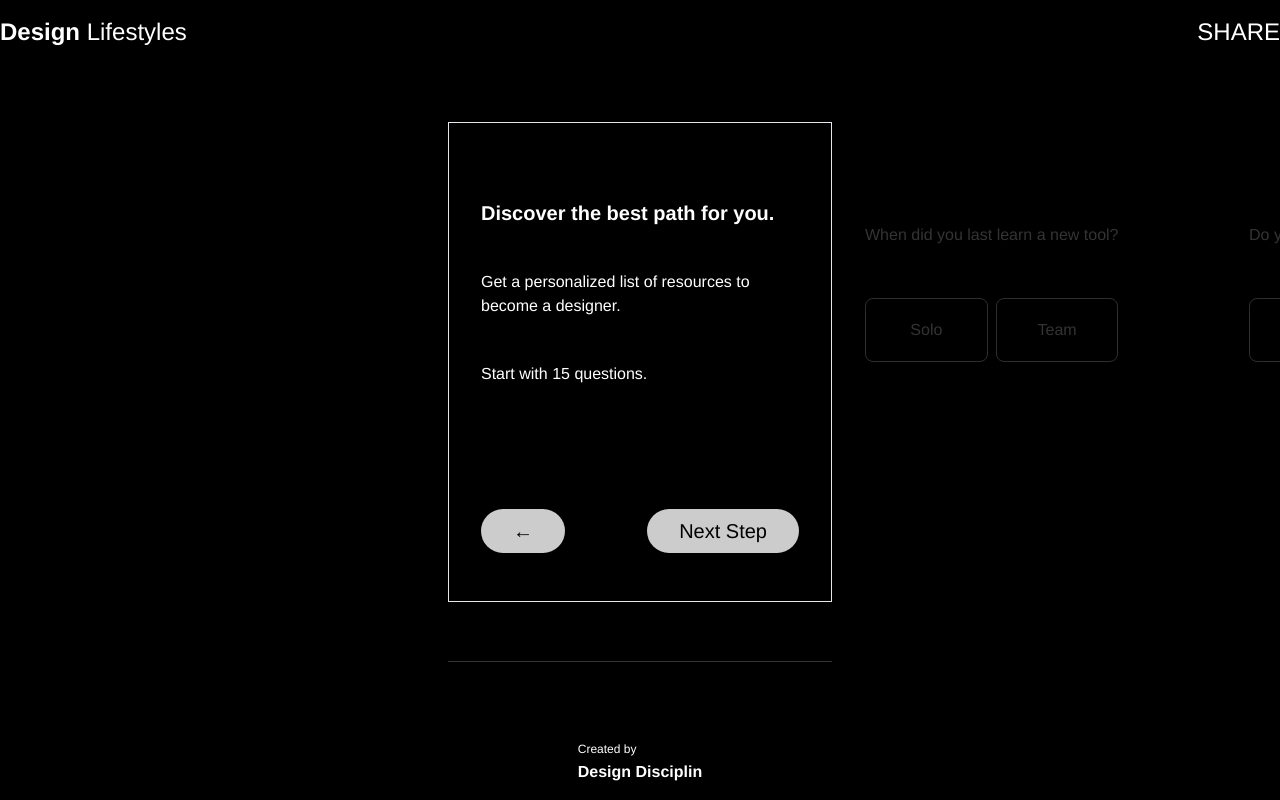
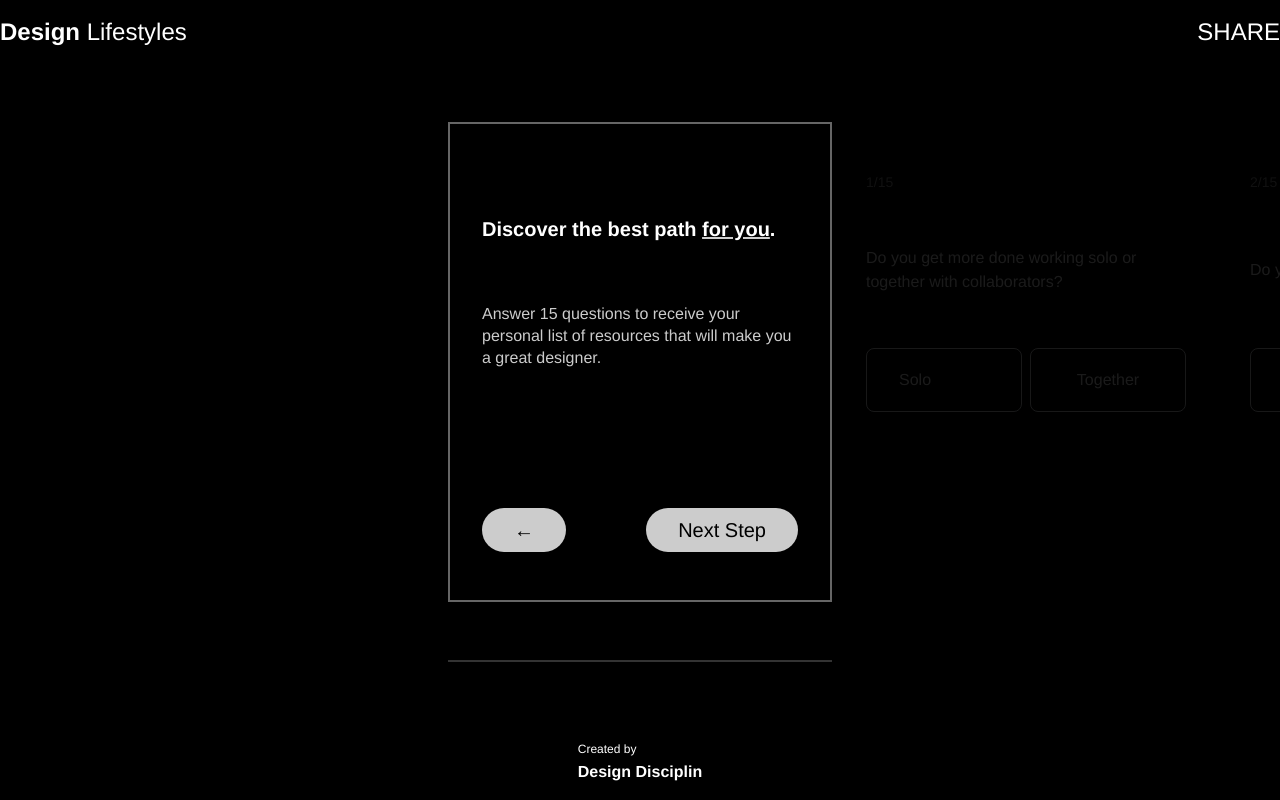
Before and after one commit to mbaytas/design-navigator, a Next.js app: page / in a window 1280 px wide. Shown: the top 800 px of the page. Built offline with nearby package versions, Linux system fonts and the light colour scheme; a web font is replaced by a local one.

Commit message:
lots of stuff

```diff
--- a/pages/index.js
+++ b/pages/index.js
@@ -9,7 +9,22 @@ import styles from "../styles/Home.module.css";
 
 export default function Home() {
   let [step, setStep] = useState(0);
-  let [social, setSocial] = useState("social");
+
+  let [progressive1, setProgressive1] = useState(null);
+  let [progressive2, setProgressive2] = useState(null);
+  let [progressive3, setProgressive3] = useState(null);
+  let [progressive4, setProgressive4] = useState(null);
+  let [progressive5, setProgressive5] = useState(null);
+  let [social1, setSocial1] = useState(null);
+  let [social2, setSocial2] = useState(null);
+  let [social3, setSocial3] = useState(null);
+  let [social4, setSocial4] = useState(null);
+  let [social5, setSocial5] = useState(null);
+  let [strategic1, setStrategic1] = useState(null);
+  let [strategic2, setStrategic2] = useState(null);
+  let [strategic3, setStrategic3] = useState(null);
+  let [strategic4, setStrategic4] = useState(null);
+  let [strategic5, setStrategic5] = useState(null);
 
   const handleClickNext = (event) => {
     if (step < 15) {
@@ -23,114 +38,174 @@ export default function Home() {
   };
 
   const stepClasses = {
-    0: "translate-x-0 [&>:nth-child(1)]:opacity-100",
-    1: "translate-x-[-24rem] [&>:nth-child(2)]:opacity-100",
-    2: "translate-x-[-48rem] [&>:nth-child(3)]:opacity-100",
-    3: "translate-x-[-72rem] [&>:nth-child(4)]:opacity-100",
-    4: "translate-x-[-96rem] [&>:nth-child(5)]:opacity-100",
-    5: "translate-x-[-120rem] [&>:nth-child(6)]:opacity-100",
-    6: "translate-x-[-144rem] [&>:nth-child(7)]:opacity-100",
-    7: "translate-x-[-168rem] [&>:nth-child(8)]:opacity-100",
-    8: "translate-x-[-192rem] [&>:nth-child(9)]:opacity-100",
-    9: "translate-x-[-216rem] [&>:nth-child(10)]:opacity-100",
-    10: "translate-x-[-240rem] [&>:nth-child(11)]:opacity-100",
-    11: "translate-x-[-264rem] [&>:nth-child(12)]:opacity-100",
-    12: "translate-x-[-288rem] [&>:nth-child(13)]:opacity-100",
-    13: "translate-x-[-312rem] [&>:nth-child(14)]:opacity-100",
-    14: "translate-x-[-336rem] [&>:nth-child(15)]:opacity-100",
-    15: "translate-x-[-360rem] [&>:nth-child(16)]:opacity-100",
+    0: "[&>:nth-child(1)]:opacity-100 [&>:nth-child(1)]:pointer-events-auto translate-x-0 ",
+    1: "[&>:nth-child(2)]:opacity-100 [&>:nth-child(2)]:pointer-events-auto translate-x-[-24rem] ",
+    2: "[&>:nth-child(3)]:opacity-100 [&>:nth-child(3)]:pointer-events-auto translate-x-[-48rem]",
+    3: "[&>:nth-child(4)]:opacity-100 [&>:nth-child(4)]:pointer-events-auto translate-x-[-72rem]",
+    4: "[&>:nth-child(5)]:opacity-100 [&>:nth-child(5)]:pointer-events-auto translate-x-[-96rem]",
+    5: "[&>:nth-child(6)]:opacity-100 [&>:nth-child(6)]:pointer-events-auto translate-x-[-120rem]",
+    6: "[&>:nth-child(7)]:opacity-100 [&>:nth-child(7)]:pointer-events-auto translate-x-[-144rem]",
+    7: "[&>:nth-child(8)]:opacity-100 [&>:nth-child(8)]:pointer-events-auto translate-x-[-168rem]",
+    8: "[&>:nth-child(9)]:opacity-100 [&>:nth-child(9)]:pointer-events-auto translate-x-[-192rem]",
+    9: "[&>:nth-child(10)]:opacity-100 [&>:nth-child(10)]:pointer-events-auto translate-x-[-216rem]",
+    10: "[&>:nth-child(11)]:opacity-100 [&>:nth-child(11)]:pointer-events-auto translate-x-[-240rem]",
+    11: "[&>:nth-child(12)]:opacity-100 [&>:nth-child(12)]:pointer-events-auto translate-x-[-264rem]",
+    12: "[&>:nth-child(13)]:opacity-100 [&>:nth-child(13)]:pointer-events-auto translate-x-[-288rem]",
+    13: "[&>:nth-child(14)]:opacity-100 [&>:nth-child(14)]:pointer-events-auto translate-x-[-312rem]",
+    14: "[&>:nth-child(15)]:opacity-100 [&>:nth-child(15)]:pointer-events-auto translate-x-[-336rem]",
+    15: "[&>:nth-child(16)]:opacity-100 [&>:nth-child(16)]:pointer-events-auto translate-x-[-360rem]",
   };
 
   const questions = [
     {
       id: "q1",
-      text: "When did you last learn a new tool?",
+      radioValue: social1,
+      radioOnChange: setSocial1,
+      text: "Do you get more done working solo or together with collaborators?",
       a1: "Solo",
-      a2: "Team",
+      a2: "Together",
+      val1: 0,
+      val2: 1,
     },
     {
       id: "q2",
+      radioValue: social2,
+      radioOnChange: setSocial2,
       text: "Do you enjoy going to conferences?",
       a1: "Yes",
       a2: "No",
+      val1: 1,
+      val2: 0,
     },
     {
       id: "q3",
-      text: "Your DMs are...",
-      a1: "open",
-      a2: "locked",
+      radioValue: social3,
+      radioOnChange: setSocial3,
+      text: "Your inbox is...",
+      a1: "Open",
+      a2: "Private",
+      val1: 1,
+      val2: 0,
     },
     {
       id: "q4",
-      text: "Do enjoy working solo or on larger projects with a team?",
-      a1: "Solo",
-      a2: "Team",
+      radioValue: social4,
+      radioOnChange: setSocial4,
+      text: "Do you enjoy talking in front of an audience?",
+      a1: "Yes",
+      a2: "No",
+      val1: 1,
+      val2: 0,
     },
     {
       id: "q5",
-      text: "Do you enjoy pitching your ideas to an audience?",
-      a1: "Yes",
-      a2: "No",
+      radioValue: social5,
+      radioOnChange: setSocial5,
+      text: "When people disagree with you, you...",
+      a1: "Compromise",
+      a2: "Defend Yourself",
+      val1: 1,
+      val2: 0,
     },
     {
       id: "q6",
-      text: "Do you periodically write down your personal goals?",
-      a1: "Yes",
-      a2: "No",
+      radioValue: progressive1,
+      radioOnChange: setProgressive1,
+      text: "When your can't figure it out, you...",
+      a1: "Hit Google",
+      a2: "Call a Friend",
+      val1: 1,
+      val2: 0,
     },
     {
       id: "q7",
-      text: "Are you always looking for new tools?",
-      a1: "Yes",
-      a2: "No",
+      radioValue: progressive2,
+      radioOnChange: setProgressive2,
+      text: "When was the last time you learned how to use a new tool?",
+      a1: "This Year",
+      a2: "A Few Years Ago",
+      val1: 1,
+      val2: 0,
     },
     {
       id: "q8",
-      text: "When your software doesn’t work, you...",
-      a1: "hit Google",
-      a2: "call someone",
+      radioValue: progressive3,
+      radioOnChange: setProgressive3,
+      text: "How many books have you read within the 12 months?",
+      a1: "More than 5",
+      a2: "More like 0",
+      val1: 1,
+      val2: 0,
     },
     {
       id: "q9",
-      text: "Learning how something work is usually… boring/exciting.",
-      a1: "Boring",
-      a2: "Exciting",
+      radioValue: progressive4,
+      radioOnChange: setProgressive4,
+      text: "If you could only have one, you'd choose...",
+      a1: "YouTube",
+      a2: "Netflix",
+      val1: 1,
+      val2: 0,
     },
     {
       id: "q10",
-      text: "Do you usually like to learn and teach what you just learned to someone?",
-      a1: "Yes",
-      a2: "No",
+      radioValue: progressive5,
+      radioOnChange: setProgressive5,
+      text: "Would you accept to join the first crew to go to Mars?",
+      a1: "Sign Me Up",
+      a2: "No Thanks",
+      val1: 1,
+      val2: 0,
     },
     {
       id: "q11",
-      text: "Do you like to take initiative and come up with plans, ideas or do you usually feel more comfortable to listen to what other people have in mind?",
+      radioValue: strategic1,
+      radioOnChange: setStrategic1,
+      text: "Are you as comfortable with Excel as you are with Photoshop?",
       a1: "Yes",
       a2: "No",
+      val1: 1,
+      val2: 0,
     },
     {
       id: "q12",
-      text: "Would you prefer to have a regular work-time schedule or to be flexible and change based on projects you have?",
-      a1: "Yes",
-      a2: "No",
+      radioValue: strategic2,
+      radioOnChange: setStrategic2,
+      text: "Weekends are for...",
+      a1: "Family",
+      a2: "Side Projects",
+      val1: 0,
+      val2: 1,
     },
     {
       id: "q13",
-      text: "Would you be up to address financial bureaucracy and be willing to learn about it?",
-      a1: "Yes",
-      a2: "No",
+      radioValue: strategic3,
+      radioOnChange: setStrategic3,
+      text: "Would you rather pick stocks to invest in, or leave your savings in a fund managed by professionals?",
+      a1: "Stocks",
+      a2: "Fund",
+      val1: 1,
+      val2: 0,
     },
     {
       id: "q14",
-      text: "Before doing a project you want to know the budget.",
-      a1: "Yes",
-      a2: "No",
+      radioValue: strategic4,
+      radioOnChange: setStrategic4,
+      text: "An economic crisis would be...",
+      a1: "Scary",
+      a2: "Full of Opportunities",
+      val1: 0,
+      val2: 1,
     },
     {
       id: "q15",
-      text: "Do you see yourself usually take the lead and be a good mentor in a group environment or do you prefer to not to?",
-      a1: "Yes",
-      a2: "No",
+      radioValue: strategic5,
+      radioOnChange: setStrategic5,
+      text: "Your hero is...",
+      a1: "Steve Jobs",
+      a2: "Jony Ive",
+      val1: 1,
+      val2: 0,
     },
   ];
 
@@ -151,63 +226,76 @@ export default function Home() {
           </a>
         </header>
 
-        <main className="border w-96 h-[30rem] flex flex-col justify-between">
-          {/* <div className={stepClasses[step]}> */}
+        <main className="border-2 border-white/40 w-96 h-[30rem] flex flex-col justify-between">
           <div
             className={
-              "transition-transform duration-150 flex flex-row h-full [&>*]:opacity-20 " +
+              "transition-transform duration-300 flex flex-row h-full [&>*]:opacity-10 [&>*]:pointer-events-none " +
               stepClasses[step]
             }
           >
             <div
               id="intro"
               className={
-                "px-8 py-12 w-96 h-full flex flex-col items-start justify-evenly gap-4 shrink-0"
+                "px-8 py-12 w-96 h-full flex flex-col items-start justify-evenly gap-4 shrink-0 transition-opacity duration-200"
               }
             >
               <h1 className="text-xl font-display font-bold">
-                Discover the best path for you.
+                Discover the best path{" "}
+                <span className="underline underline-offset-1 decoration-2 decoration-white/80">
+                  for you
+                </span>
+                .
               </h1>
-              <p>Get a personalized list of resources to become a designer.</p>
-              <p>Start with 15 questions.</p>
+              <p className="opacity-80 leading-snug">
+                Answer 15 questions to receive your personal list of resources
+                that will make you a great designer.
+              </p>
             </div>
-            {questions.map((question) => (
+            {questions.map((question, idx) => (
               <div
                 key={question.id}
+                id={question.id}
                 className={
-                  "px-8 py-12 w-96 h-full flex flex-col items-start justify-evenly gap-4 shrink-0 [&:nth-child(" +
-                  (step + 1) +
-                  ")]:opacity-100"
+                  "px-8 py-12 w-96 h-full flex flex-col items-start justify-evenly gap-4 shrink-0  transition-opacity duration-200"
                 }
               >
                 <RadioGroup
-                  className={"flex flex-col justify-evenly items-start h-full"}
-                  value={social}
-                  onChange={setSocial}
+                  className={
+                    "flex flex-col justify-between items-start h-full w-full"
+                  }
+                  value={question.radioValue}
+                  onChange={question.radioOnChange}
                 >
-                  <RadioGroup.Label>{question.text}</RadioGroup.Label>
-                  <div className="flex flex-row gap-2 w-full justify-between">
+                  <p className="text-sm opacity-60">{idx + 1}/15</p>
+                  <RadioGroup.Label className="text-base">
+                    {question.text}
+                  </RadioGroup.Label>
+                  <div className="flex flex-row gap-2 w-full justify-between text-base leading-tight">
                     <RadioGroup.Option
-                      className="flex flex-row items-center justify-center h-16 border rounded-lg w-full"
-                      value="1"
+                      className="flex flex-row items-center justify-center h-16 border rounded-lg w-full cursor-pointer overflow-hidden"
+                      value={question.val1}
                     >
                       {({ checked }) => (
-                        <div className="">
-                          <div className={checked ? "bg-blue-200" : ""}>
-                            {question.a1}
-                          </div>
+                        <div
+                          className={`w-full h-full p-8 flex items-center justify-start transition-colors duration-150 ${
+                            checked ? "bg-white text-black" : ""
+                          }`}
+                        >
+                          {question.a1}
                         </div>
                       )}
                     </RadioGroup.Option>
                     <RadioGroup.Option
-                      className="flex flex-row items-center justify-center h-16 border rounded-lg w-full"
-                      value="2"
+                      className="flex flex-row items-center justify-start h-16 border rounded-lg w-full cursor-pointer overflow-hidden"
+                      value={question.val2}
                     >
                       {({ checked }) => (
-                        <div className="">
-                          <div className={checked ? "bg-blue-200" : ""}>
-                            {question.a2}
-                          </div>
+                        <div
+                          className={`w-full h-full p-8 flex items-center justify-center transition-colors duration-150 ${
+                            checked ? "bg-white text-black" : ""
+                          }`}
+                        >
+                          {question.a2}
                         </div>
                       )}
                     </RadioGroup.Option>
@@ -245,8 +333,11 @@ export default function Home() {
           </div>
         </main>
 
-        <aside className="h-px bg-white/20 w-96 flex flex-row justify-start items-center">
-          <div className="progress bg-white h-full" width={step * 9.6}></div>
+        <aside className="h-[2px] bg-white/20 w-96 flex flex-row justify-start items-center">
+          <div
+            className="progress bg-white h-full transition-[width] duration-300"
+            style={{ width: (step * 100) / 15 + "%" }}
+          ></div>
         </aside>
 
         <footer className="mx-8 my-4">
```
